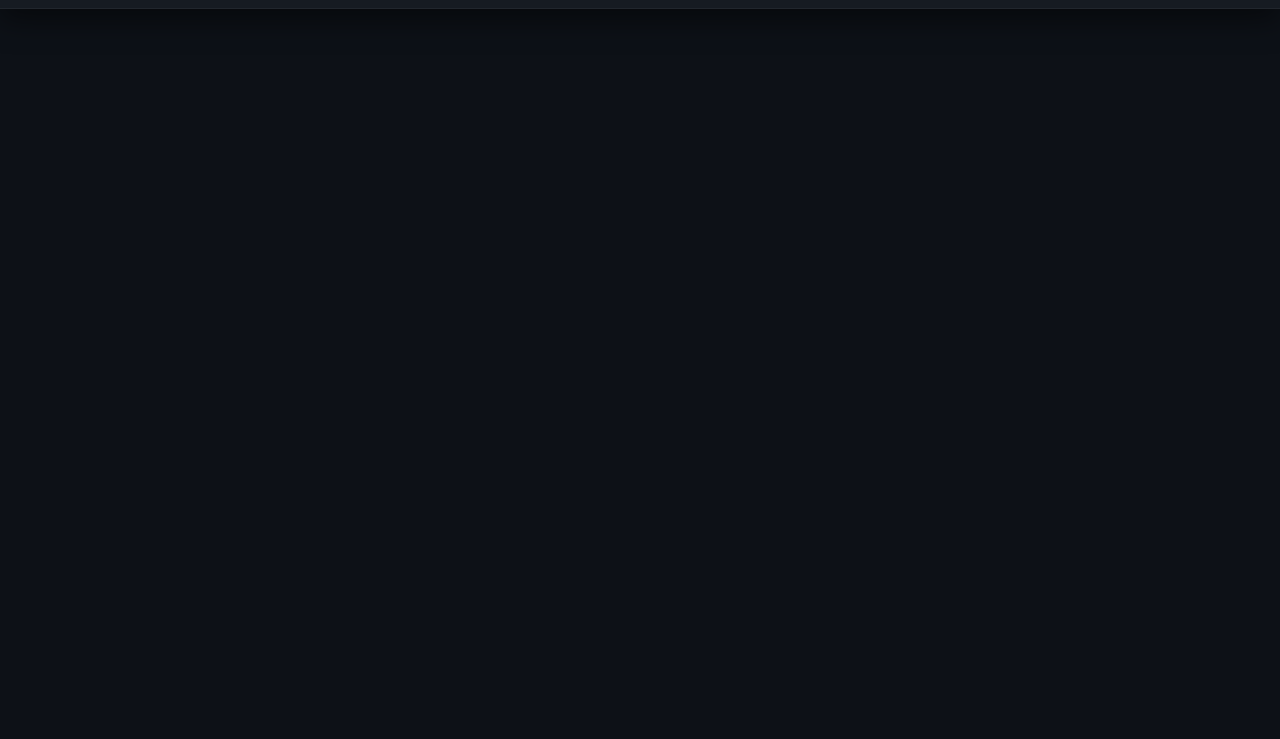
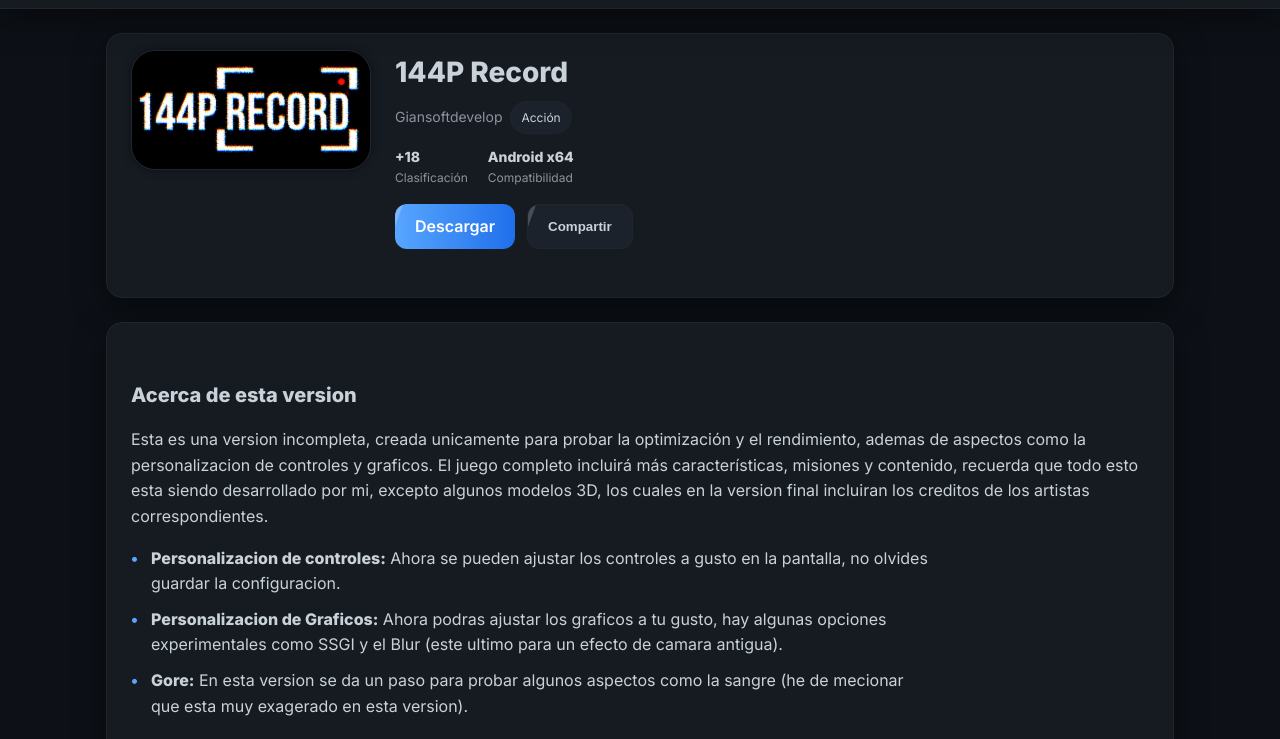
Before and after one commit to giansoftdevelop/giansoftdevelop.github.io, a plain HTML site: page index.html in a window 1280 px wide. Shown: the part 56-795 px from the top of the page. Drawn offline with Linux system fonts and the light colour scheme.

Commit message:
Update index.html
Changed By Danielcraft10yt

```diff
--- a/index.html
+++ b/index.html
@@ -8,13 +8,27 @@
   <link rel="stylesheet" href="styles.css" />
   <link rel="preconnect" href="https://fonts.gstatic.com" crossorigin />
   <link href="https://fonts.googleapis.com/css2?family=Inter:wght@400;600;800&display=swap" rel="stylesheet" />
-  <link rel="stylesheet" href="https://cdnjs.cloudflare.com/ajax/libs/font-awesome/6.5.0/css/all.min.css" integrity="sha512-..." crossorigin="anonymous" referrerpolicy="no-referrer" />
+  <link rel="stylesheet" href="https://cdnjs.cloudflare.com/ajax/libs/font-awesome/6.5.0/css/all.min.css" crossorigin="anonymous" referrerpolicy="no-referrer" />
   <script>
     function copiarEnlace() {
       navigator.clipboard.writeText(window.location.href)
         .then(() => alert("¡Enlace copiado!"))
         .catch(() => alert("Error al copiar el enlace"));
     }
+
+    document.addEventListener("DOMContentLoaded", () => {
+      const cards = document.querySelectorAll(".card");
+      const observer = new IntersectionObserver(entries => {
+        entries.forEach(entry => {
+          if (entry.isIntersecting) {
+            entry.target.classList.add("show");
+            observer.unobserve(entry.target);
+          }
+        });
+      }, { threshold: 0.2 });
+
+      cards.forEach(card => observer.observe(card));
+    });
   </script>
 </head>
 <body>
@@ -31,7 +45,6 @@
       </a>
     </div>
   </header>
-
   <main class="container">
     <section class="card app-hero">
       <div class="app-icon">
@@ -42,7 +55,6 @@
         <div class="app-developer">
           Giansoftdevelop <span class="chip">Acción</span>
         </div>
-
         <div class="app-meta">
           <div class="meta-item">
             <div class="meta-strong">+18</div>
@@ -53,38 +65,27 @@
             <div class="meta-caption">Compatibilidad</div>
           </div>
         </div>
-
         <div class="cta-row">
           <a class="btn primary" href="https://www.mediafire.com/file/5k4sp9qfefbs5xf/144PRecord[1].apk/file">Descargar</a>
           <button class="btn ghost" onclick="copiarEnlace()">Compartir</button>
         </div>
       </div>
     </section>
-
     <section class="card">
       <h2>Acerca de esta version</h2>
-      <p>
-        Esta es una version incompleta, creada unicamente para probar la optimización y el rendimiento, ademas de aspectos como la personalizacion de controles y graficos. El juego completo incluirá más características, misiones y contenido, recuerda que todo esto esta siendo desarrollado por mi, excepto algunos modelos 3D, los cuales en la version final incluiran los creditos de los artistas correspondientes.
-      </p>
+      <p>Esta es una version incompleta, creada unicamente para probar la optimización y el rendimiento, ademas de aspectos como la personalizacion de controles y graficos. El juego completo incluirá más características, misiones y contenido, recuerda que todo esto esta siendo desarrollado por mi, excepto algunos modelos 3D, los cuales en la version final incluiran los creditos de los artistas correspondientes.</p>
       <ul class="features">
         <li><strong>Personalizacion de controles:</strong> Ahora se pueden ajustar los controles a gusto en la pantalla, no olvides guardar la configuracion.</li>
         <li><strong>Personalizacion de Graficos:</strong> Ahora podras ajustar los graficos a tu gusto, hay algunas opciones experimentales como SSGI y el Blur (este ultimo para un efecto de camara antigua).</li>
         <li><strong>Gore:</strong> En esta version se da un paso para probar algunos aspectos como la sangre (he de mecionar que esta muy exagerado en esta version).</li>
       </ul>
     </section>
-
     <section class="card">
       <h2>Advertencia</h2>
       <ul class="changelog">
-         <li>
-            Esta versión puede presentar algunos bugs en los controles. Algunos modelos como las casas estan siendo modelados por mi persona y un amigo, el entorno no esta en su totalidad, por lo que hay algunos modelos incompletos. Los soldados enemigos no atacan: están allí únicamente para probar efectos de sangre.
-            Sin embargo, esta build ofrece una imagen más clara del rendimiento que se espera en la próxima actualización, gracias a varias técnicas de optimización que ya han sido implementadas en dicha version.
-            El personaje principal será reemplazado en la siguiente versión, y podrán esperar al menos una misión jugable como parte de ese nuevo contenido.
-        </li>
-
+        <li>Esta versión puede presentar algunos bugs en los controles. Algunos modelos como las casas estan siendo modelados por mi persona y un amigo, el entorno no esta en su totalidad, por lo que hay algunos modelos incompletos. Los soldados enemigos no atacan: están allí únicamente para probar efectos de sangre. Sin embargo, esta build ofrece una imagen más clara del rendimiento que se espera en la próxima actualización, gracias a varias técnicas de optimización que ya han sido implementadas en dicha version. El personaje principal será reemplazado en la siguiente versión, y podrán esperar al menos una misión jugable como parte de ese nuevo contenido.</li>
       </ul>
     </section>
-
     <section class="card">
       <h2>Ficha de la app</h2>
       <div class="spec-grid">
@@ -96,7 +97,6 @@
         <div><strong>Idiomas</strong><br>ES</div>
       </div>
     </section>
-
     <section class="card">
       <h2>Instalación y ayuda</h2>
       <ul class="faq">
@@ -105,7 +105,6 @@
       </ul>
     </section>
   </main>
-
   <footer class="site-footer">
     <div class="container footer-inner">
       <div>Giansoftdevelop©</div>
```
